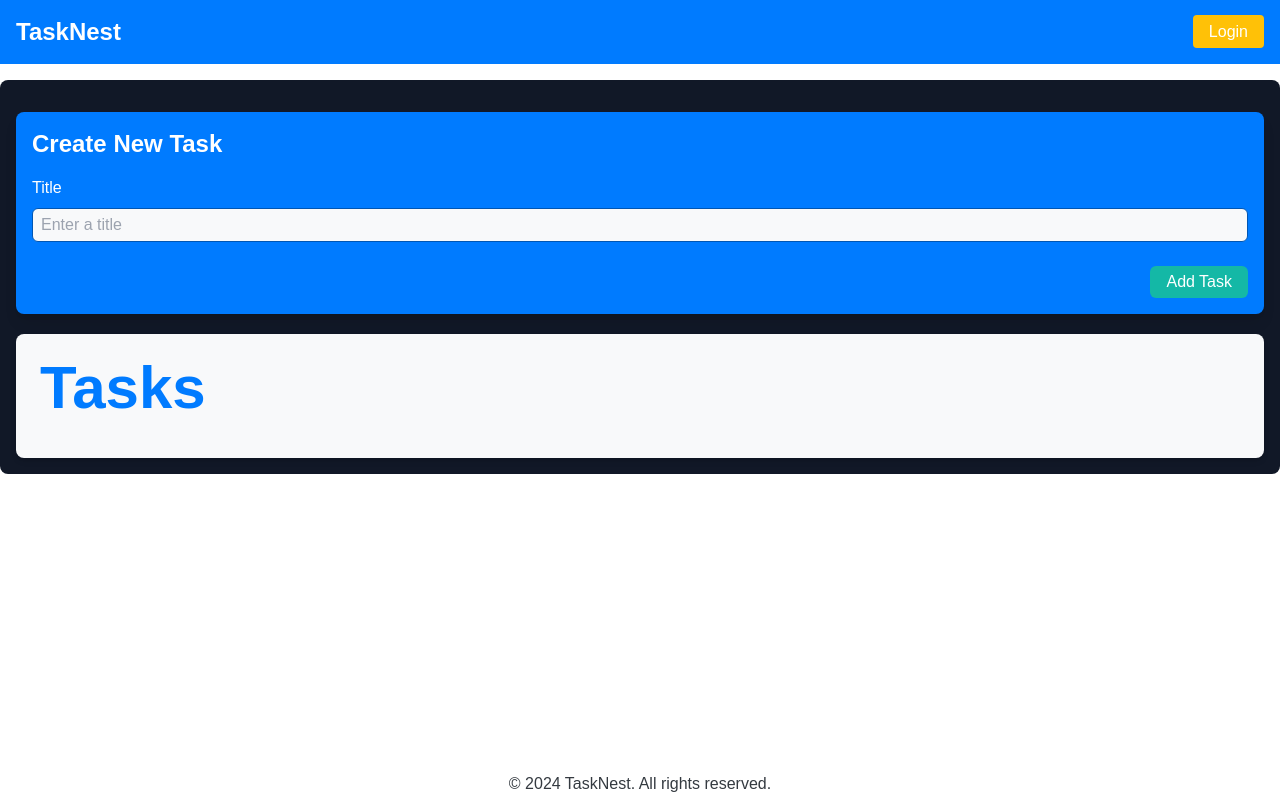
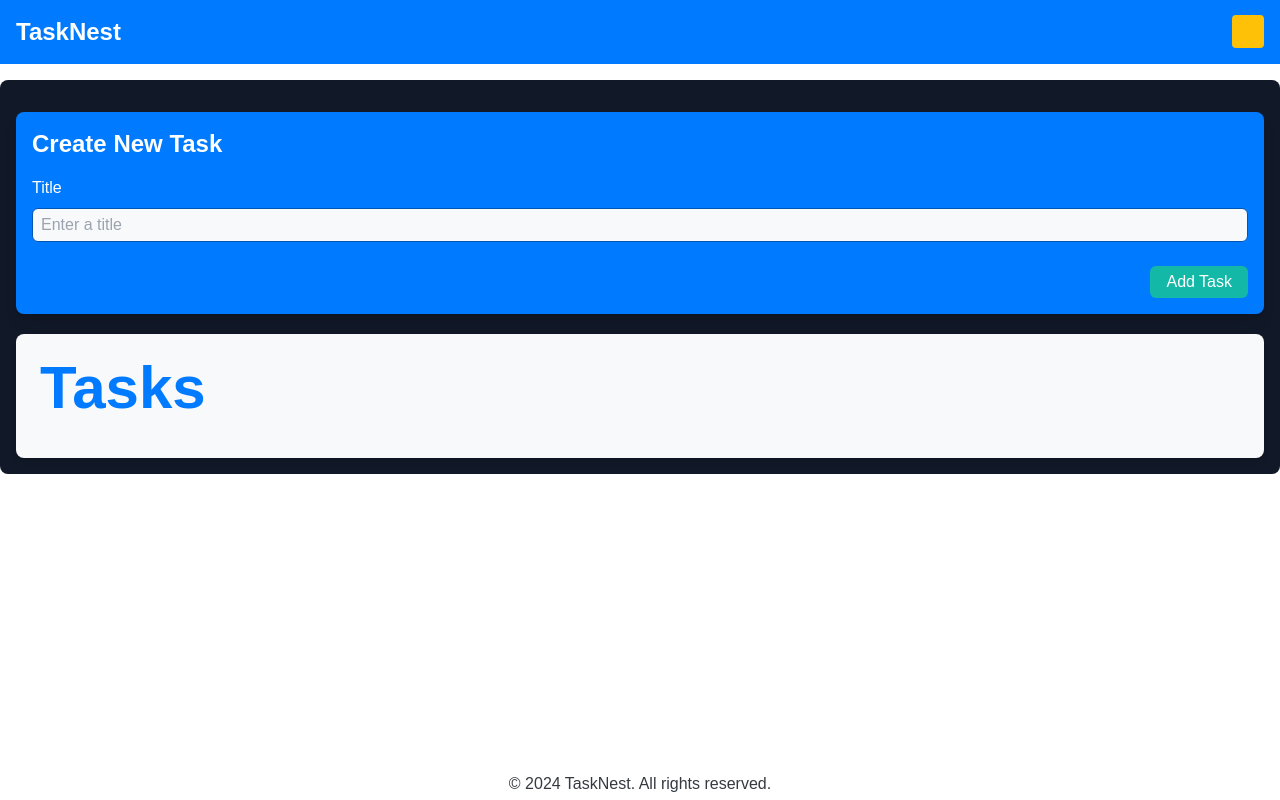
Before and after one commit to Hamza123Hussain/tasknest, a Next.js app: page / in a window 1280 px wide. Built offline with nearby package versions, Linux system fonts and the light colour scheme.

Commit message:
needs to fixed

```diff
--- a/components/Navbar.tsx
+++ b/components/Navbar.tsx
@@ -1,6 +1,9 @@
+import { RootState } from '@/utils/Redux/Store'
 import React from 'react'
+import { useSelector } from 'react-redux'
 
 const Navbar = () => {
+  const User = useSelector((state: RootState) => state.UserReducer)
   return (
     <nav className="bg-[#007BFF] text-white p-4">
       <div className="container mx-auto flex justify-between items-center">
@@ -13,7 +16,7 @@ const Navbar = () => {
               href="/login"
               className="bg-[#FFC107] text-dark-gray px-4 py-2 rounded hover:bg-[#e0a800]"
             >
-              Login
+              {User.name}
             </a>
           </li>
         </ul>
```
